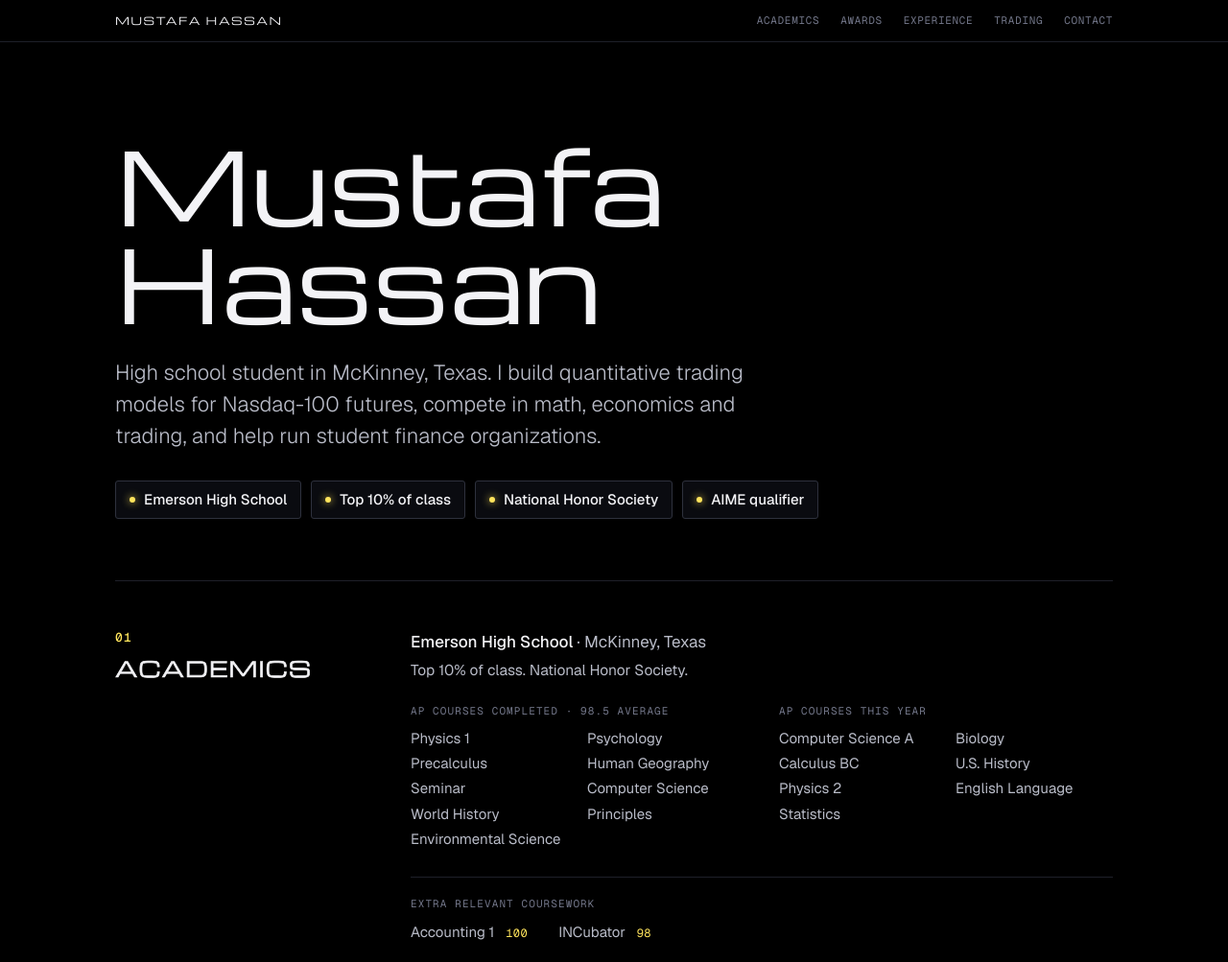
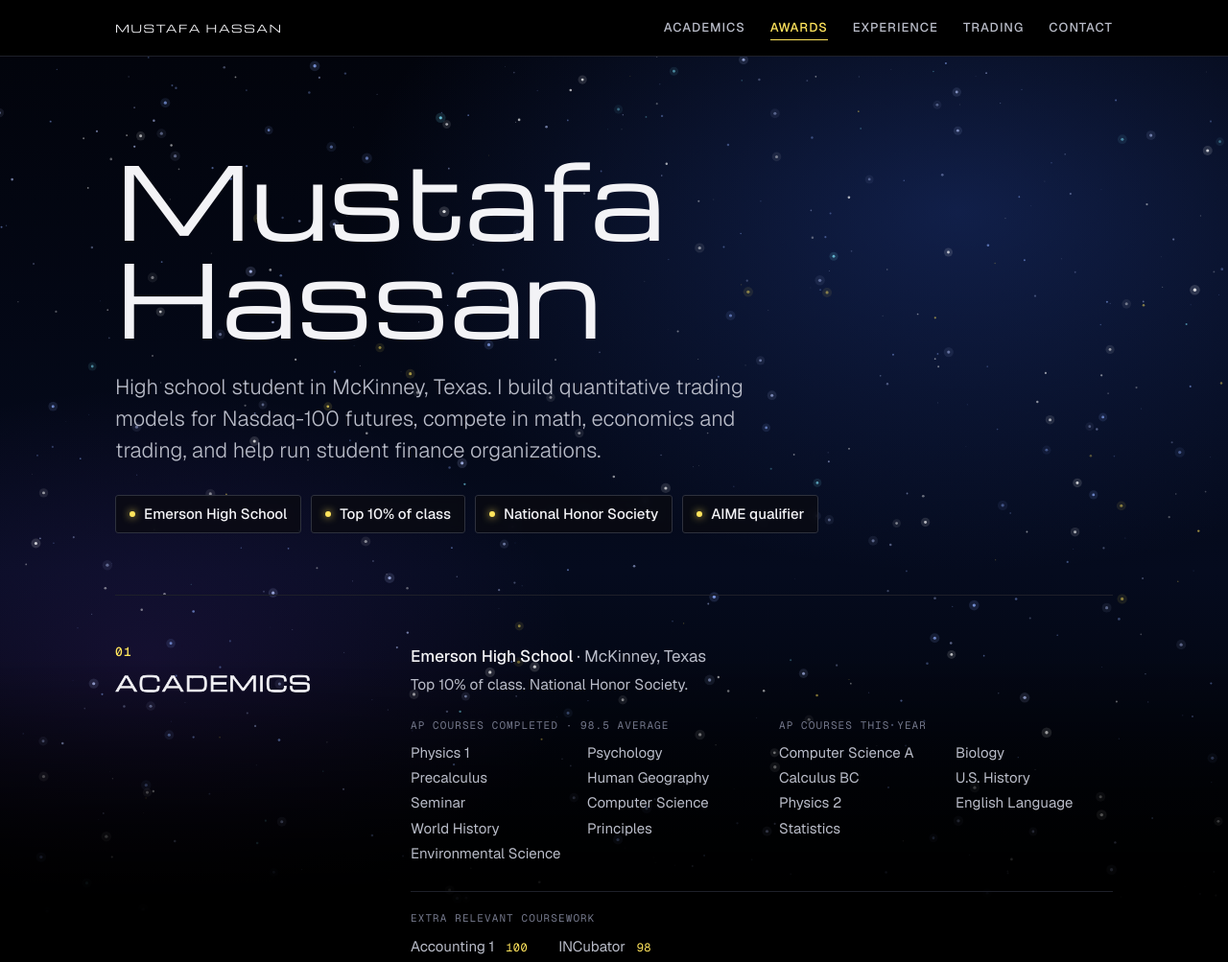
Before and after one commit to hasmus25/portfolio, a plain HTML site: page index.html in a window 1280 px wide. Shown: the top 1003 px of the page at 96% size. Drawn offline with nearby package versions, Linux system fonts and the light colour scheme.

Commit message:
Landing sky background, brighter nav, more particles on models page

```diff
--- a/index.html
+++ b/index.html
@@ -34,16 +34,24 @@ a:hover { color: var(--acc); text-decoration-color: var(--acc); }
 .top { position: sticky; top: env(safe-area-inset-top, 0px); z-index: 10; background: rgba(0, 0, 0, .86); backdrop-filter: blur(8px); -webkit-backdrop-filter: blur(8px); border-bottom: 1px solid var(--rule); }
 .top .wrap { display: flex; align-items: center; justify-content: space-between; gap: 16px; padding-block: 16px; }
 .mark { font: 400 11px/1 var(--wide); letter-spacing: .14em; text-transform: uppercase; text-decoration: none; white-space: nowrap; }
-.top nav { display: flex; gap: 6px 22px; flex-wrap: wrap; justify-content: flex-end; font: 400 11px/1 var(--mono); letter-spacing: .06em; text-transform: uppercase; }
-.top nav a { color: var(--g); text-decoration: none; }
+.top nav { display: flex; gap: 6px 26px; flex-wrap: wrap; justify-content: flex-end; font: 500 13px/1 var(--sans); letter-spacing: .08em; text-transform: uppercase; }
+.top nav a { color: var(--w2); text-decoration: none; padding: 6px 0; border-bottom: 1.5px solid transparent; }
 .top nav a:hover { color: var(--w); }
+.top nav a.on { color: var(--acc); border-bottom-color: var(--acc); }
 
+/* landing background: the models page's night sky, a deep blue glow with slowly drifting dust, fading into black */
+main { position: relative; }
+.sky { position: absolute; inset: 0 0 auto; height: min(1000px, 112vh); overflow: hidden; pointer-events: none; z-index: 0;
+  background: radial-gradient(70% 60% at 78% 18%, rgba(46, 84, 190, .32), transparent 70%), radial-gradient(50% 45% at 12% 70%, rgba(120, 60, 200, .14), transparent 70%), linear-gradient(#02040C, #050B1E 60%, #000);
+  -webkit-mask-image: linear-gradient(#000 70%, transparent); mask-image: linear-gradient(#000 70%, transparent); }
+.sky canvas { position: absolute; inset: 0; width: 100%; height: 100%; }
+main > .wrap { position: relative; z-index: 1; }
 .hero { padding-block: clamp(64px, 12vh, 120px) clamp(48px, 8vh, 84px); }
 .hero h1 { font: 400 clamp(40px, 8.4vw, 104px)/.98 var(--wide); letter-spacing: -.01em; margin: 0 0 28px; text-wrap: balance; }
 .hero .lede { font: 300 clamp(18px, 2.1vw, 22px)/1.5 var(--sans); color: var(--w2); max-width: 46ch; margin: 0; text-wrap: pretty; }
 /* the headline facts, as chips so they read at a glance */
 .hero .meta { margin: 30px 0 0; padding: 0; list-style: none; display: flex; flex-wrap: wrap; gap: 10px; }
-.hero .meta li { display: inline-flex; align-items: center; gap: 9px; padding: 10px 14px; border: 1px solid #2E313D; border-radius: 3px; background: var(--k2); font: 500 15px/1.2 var(--sans); color: var(--w); }
+.hero .meta li { display: inline-flex; align-items: center; gap: 9px; padding: 10px 14px; border: 1px solid #2E313D; border-radius: 3px; background: rgba(10, 11, 16, .72); backdrop-filter: blur(4px); -webkit-backdrop-filter: blur(4px); font: 500 15px/1.2 var(--sans); color: var(--w); }
 .hero .meta li::before { content: ""; width: 6px; height: 6px; border-radius: 50%; background: var(--acc); box-shadow: 0 0 8px var(--acc); flex: none; }
 
 section.blk { display: grid; grid-template-columns: 260px minmax(0, 1fr); gap: 20px 48px; padding-block: 52px; border-top: 1px solid var(--rule); }
@@ -108,6 +116,7 @@ footer { border-top: 1px solid var(--rule); padding-block: 28px calc(28px + env(
 </header>
 
 <main id="top">
+  <div class="sky" aria-hidden="true"><canvas id="sky"></canvas></div>
   <div class="wrap">
     <section class="hero" aria-labelledby="h-name">
       <h1 id="h-name">Mustafa<br>Hassan</h1>
@@ -265,6 +274,38 @@ footer { border-top: 1px solid var(--rule); padding-block: 28px calc(28px + env(
   document.getElementById("nums").innerHTML = [["Trades", C.n.toLocaleString("en-US")], ["Total", fR(C.tot)], ["Profit factor", C.pf.toFixed(2)], ["Sharpe", C.sharpe.toFixed(2)], ["Since Oct 23, live rules", (D.fwd >= 0 ? "+" : "−") + Math.abs(D.fwd).toFixed(1) + "R"]]
     .map(([a, b]) => `<div><dt>${a}</dt><dd>${b}</dd></div>`).join("");
 
+  // sky: a few hundred specks drifting up and sideways at three depths; still for reduced motion
+  (() => {
+    const cv = document.getElementById("sky"), g = cv.getContext("2d"), dpr = Math.min(2, devicePixelRatio || 1);
+    let W = 0, H = 0, P = [];
+    const tint = ["#8FAEFF", "#B9C8FF", "#FFFFFF", "#FFE45C", "#7FE7FF"];
+    const size = () => { W = cv.clientWidth; H = cv.clientHeight; cv.width = W * dpr; cv.height = H * dpr; g.setTransform(dpr, 0, 0, dpr, 0, 0);
+      const n = Math.round(W * H / (W < 600 ? 2600 : 2000)); P = Array.from({ length: n }, () => { const z = Math.random();
+        return { x: Math.random() * W, y: Math.random() * H, z, r: .4 + z * 1.3, a: .25 + z * .6, c: Math.random() < .08 ? tint[3 + (Math.random() * 2 | 0)] : tint[Math.random() * 3 | 0], ph: Math.random() * 6.28 }; }); };
+    let mx = 0, my = 0; addEventListener("pointermove", e => { mx = e.clientX / innerWidth - .5; my = e.clientY / innerHeight - .5; }, { passive: true });
+    const draw = t => {
+      g.clearRect(0, 0, W, H);
+      for (const q of P) {
+        if (!reduce) { q.y -= (.04 + q.z * .16); q.x += .03 + q.z * .05; if (q.y < -4) q.y = H + 4; if (q.x > W + 4) q.x = -4; }
+        const x = q.x + mx * q.z * 18, y = q.y + my * q.z * 12, tw = reduce ? 1 : .75 + .25 * Math.sin(t / 900 + q.ph);
+        g.globalAlpha = q.a * tw; g.fillStyle = q.c; g.beginPath(); g.arc(x, y, q.r, 0, 6.283); g.fill();
+        if (q.r > 1.35) { g.globalAlpha = q.a * tw * .18; g.beginPath(); g.arc(x, y, q.r * 3.2, 0, 6.283); g.fill(); }
+      }
+      g.globalAlpha = 1;
+      if (!reduce && running) requestAnimationFrame(draw);
+    };
+    let running = true;
+    size(); requestAnimationFrame(draw);
+    let rs; addEventListener("resize", () => { clearTimeout(rs); rs = setTimeout(() => { size(); if (reduce) draw(0); }, 150); });
+    // stop drawing once the sky is scrolled out of view
+    if ("IntersectionObserver" in window) new IntersectionObserver(es => { const v = es[0].isIntersecting; if (v && !running) { running = true; requestAnimationFrame(draw); } running = v; }).observe(cv);
+  })();
+
+  // nav: light up the section in view
+  const links = [...document.querySelectorAll(".top nav a")], secs = links.map(a => document.querySelector(a.getAttribute("href")));
+  const lit = () => { let k = -1; secs.forEach((s, i) => { if (s && s.getBoundingClientRect().top < innerHeight * .4) k = i; }); links.forEach((a, i) => a.classList.toggle("on", i === k)); };
+  addEventListener("scroll", lit, { passive: true }); lit();
+
   document.querySelectorAll(".copy").forEach(b => b.addEventListener("click", () => {
     const v = b.dataset.copy, done = () => { b.textContent = "Copied"; setTimeout(() => b.textContent = "Copy", 1600); };
     const sel = () => { const r = document.createRange(); r.selectNodeContents(b.previousElementSibling); const s = getSelection(); s.removeAllRanges(); s.addRange(r); b.textContent = "Selected"; setTimeout(() => b.textContent = "Copy", 1600); };
```
Also changed, not shown: models/index.html (+4 -4 lines), 1 other file.
